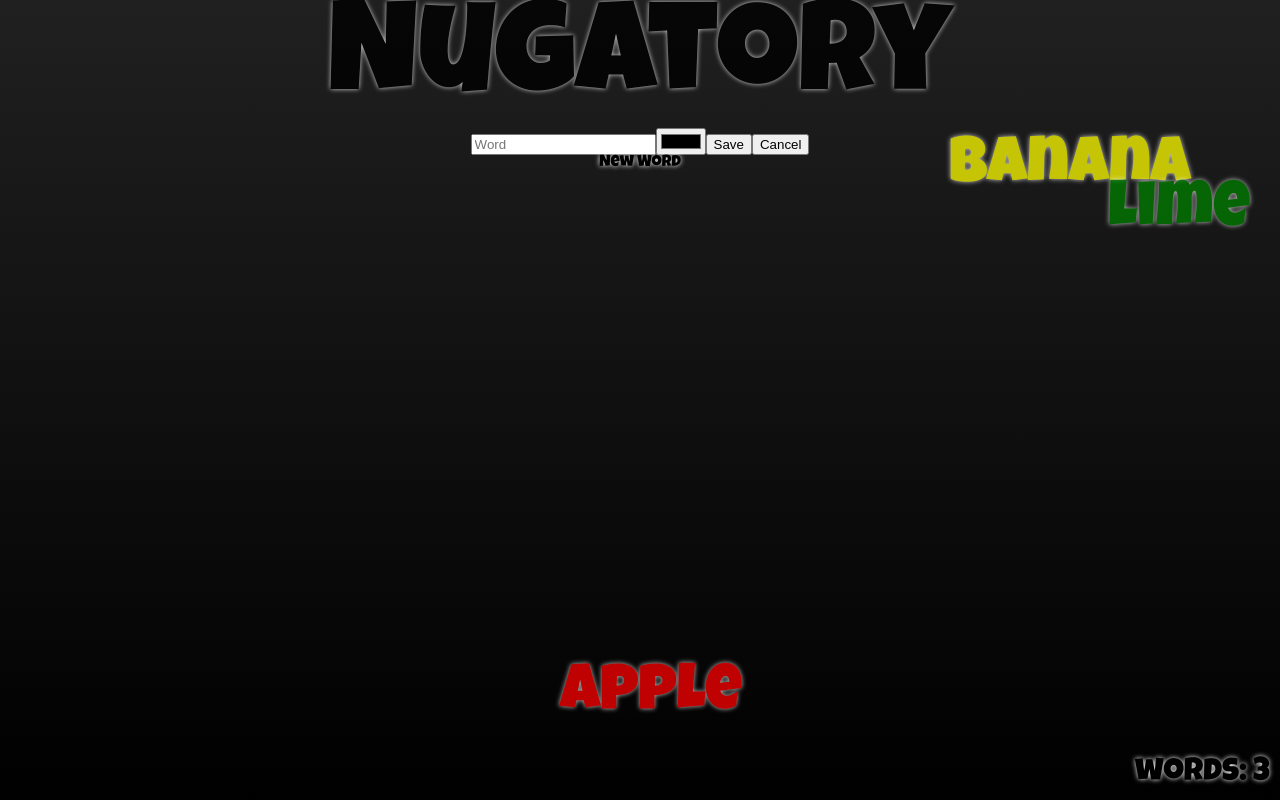
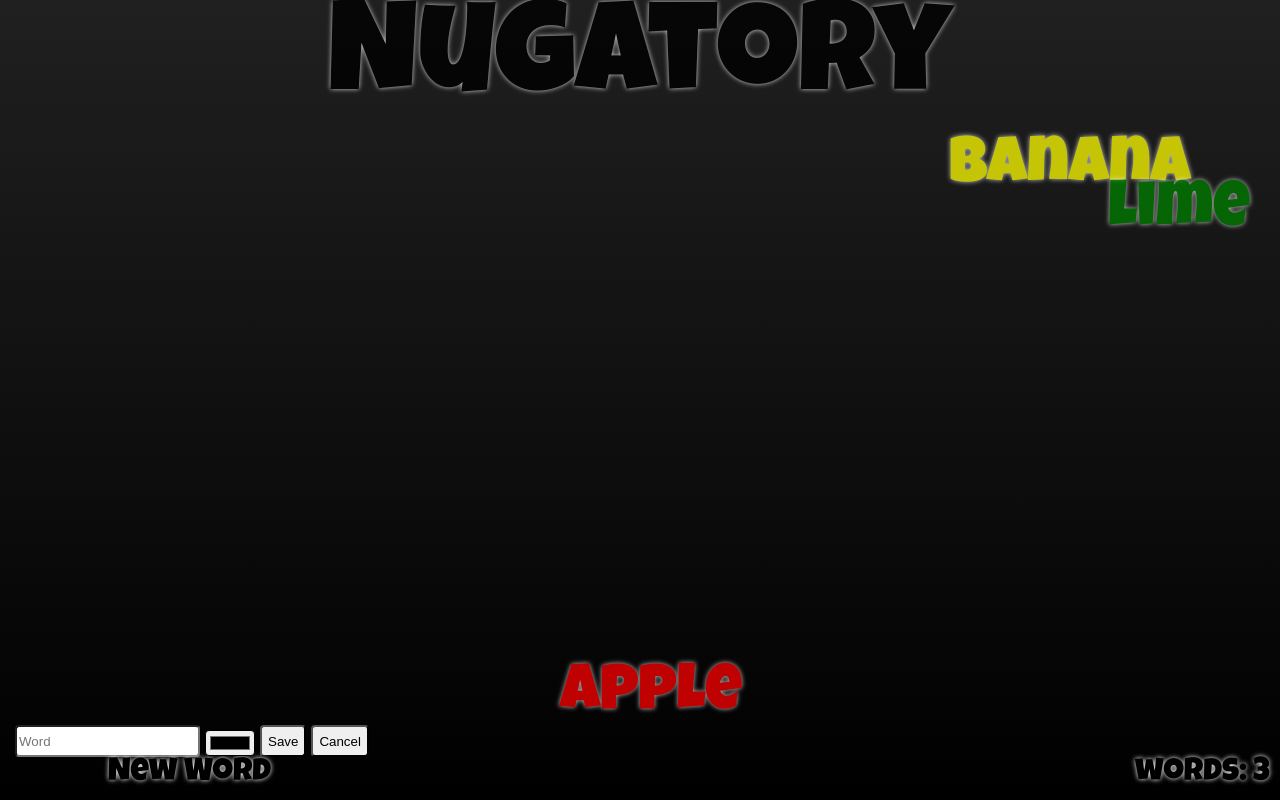
Before and after one commit to ScottWiniarski/AdvancedWebServices, a React (Create React App) app: page / in a window 1280 px wide. Built offline with nearby package versions, Linux system fonts and the light colour scheme.

Commit message:
Commit 4.02 Applied Css Styling * Created reactive component on form page * Changed divs to include NewWord classnames to be accessed.

```diff
--- a/src/App.css
+++ b/src/App.css
@@ -1,6 +1,7 @@
 .App {
   text-align: center;
   height: 100%;
+  z-index: 0;
 }
 
 #root {
@@ -18,6 +19,7 @@
   opacity: .75;
   cursor: pointer;
   position: absolute;
+  z-index: 10;
 }
 
 .counter {
@@ -26,3 +28,34 @@
   right: 10px;
   font-size: 2em;
 }
+
+.New-word {
+  cursor: pointer;
+  position: fixed;
+  bottom: 10px;
+  left: 10px;
+  z-index: 100;
+}
+
+.New-word .Toggle-form {
+  font-size: 2em;
+  cursor: pointer;
+}
+
+.New-word button {
+  height: 32px;
+}
+
+.New-word input {
+  height: 26px;
+}
+
+.New-word button, input {
+  border-radius: 4px;
+  margin-left: 5px;
+}
+
+.New-word input[type="color"] {
+  position: relative;
+  top: 4px;
+}
--- a/src/components/NewWord.jsx
+++ b/src/components/NewWord.jsx
@@ -3,7 +3,7 @@ import React, { Component } from 'react';
 class NewWord extends Component {
   render() {
     return (
-      <div>
+    <div className='New-word'>
         <form>
           <input
             type="text"
@@ -18,7 +18,7 @@ class NewWord extends Component {
           <button type="button">Save</button>
           <button type="button">Cancel</button>
         </form>
-        <span>New Word</span>
+        <span className='Toggle-form'>New Word</span>
       </div>
     );
   }
```
